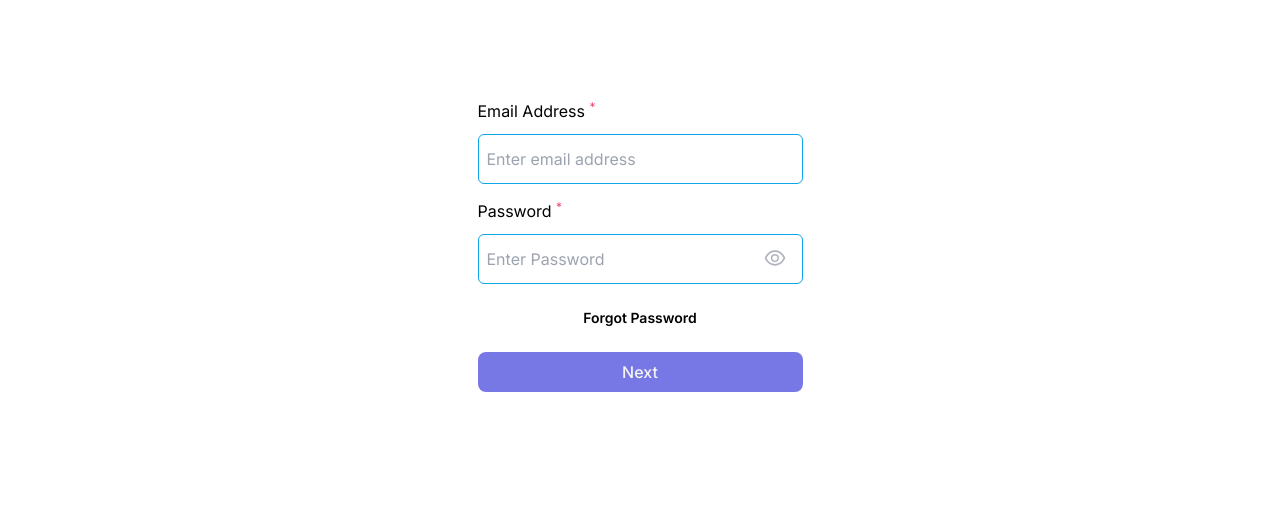
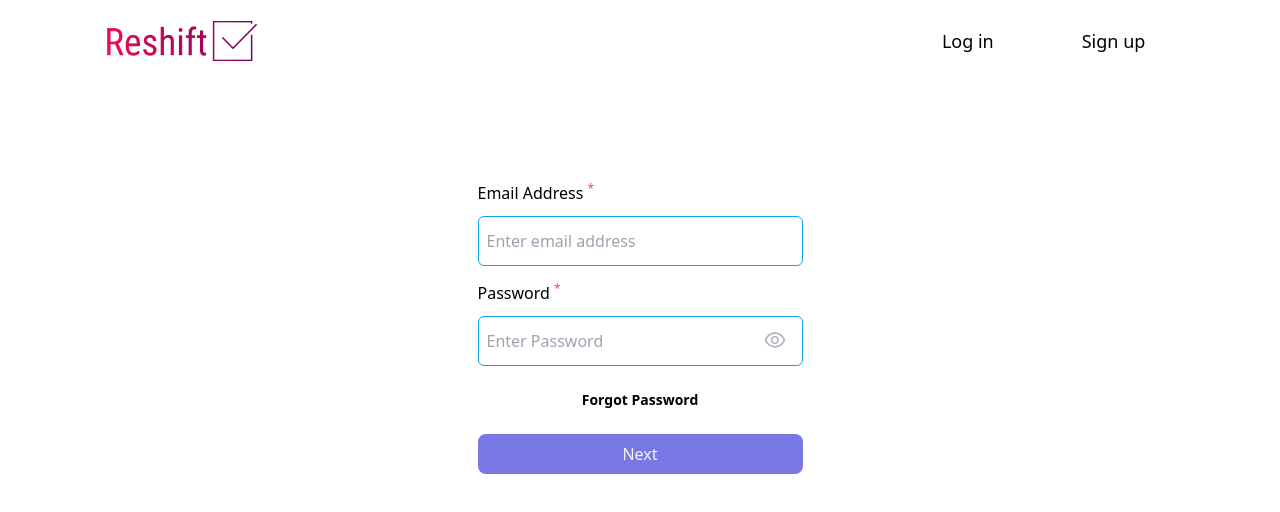
Before and after one commit to Rahulwagh07/Reshift, a Next.js app: page /login in a window 1280 px wide. Shown: the top 512 px of the page. Built offline with nearby package versions, Linux system fonts and the light colour scheme.

Commit message:
feat/navbar

```diff
--- a/src/app/layout.tsx
+++ b/src/app/layout.tsx
@@ -5,7 +5,7 @@ import './globals.css'
 import { Toaster } from 'react-hot-toast'
 import {Providers} from "../redux/Provider"
 const inter = Inter({ subsets: ['latin'] })
-
+import Navbar from '@/components/common/Navbar'
 
 export const metadata: Metadata = {
   title: 'Reshift',
@@ -18,13 +18,14 @@ export default function RootLayout({
   children: React.ReactNode
 }) {
   return (
-     <Providers>
-        <html lang="en">
-        <body className={inter.className}>
-            <Toaster/>
-            {children}
-        </body>
-      </html>
-     </Providers>
+       <html lang='en'>
+       <body>
+         <Providers>
+             <Navbar/>
+             <Toaster/>
+             {children}
+         </Providers>
+       </body>
+     </html>
   )
 }
--- /dev/null
+++ b/src/components/common/Navbar.tsx
@@ -0,0 +1,36 @@
+"use client"
+import Logo from "../../assets/reshift-logo-transparent.png";
+import Link from "next/link";
+import Image from "next/image";
+import { useSelector } from "react-redux";
+import { RootState } from "@/redux/store";
+
+const Navbar = () => {
+  const { token } = useSelector((state: RootState) => state.auth);
+  console.log("TOKEN", token)
+
+  return (
+    <div className="flex items-center justify-center dark:bg-slate-900 transition-all duration-300 section_bg py-4 box-shadow">
+      <div className="flex justify-between max-w-maxScreen w-10/12 text-lg relative h-[50px] sm:h-[40px]">
+        <Link href="/" passHref className="flex gap-4 items-center justify-center">
+          <Image src={Logo} alt="logo" className="" width={150} />
+        </Link>
+
+        <div className="flex items-center gap-8 sm:hidden md:hidden">
+          {token === null && (
+            <Link href="/login" className="rounded-md border-brand items-center px-7 py-2">
+               <div>Log in</div>
+            </Link>
+          )}
+          {token === null && (
+            <Link href="/signup" className="rounded-md border-brand items-center px-7 py-2">
+              Sign up
+            </Link>
+          )}
+        </div>
+      </div>
+    </div>
+  );
+};
+
+export default Navbar;
```
Also changed, not shown: src/assets/reshift-favicon.png (added), src/assets/reshift-logo-transparent.png (added).
